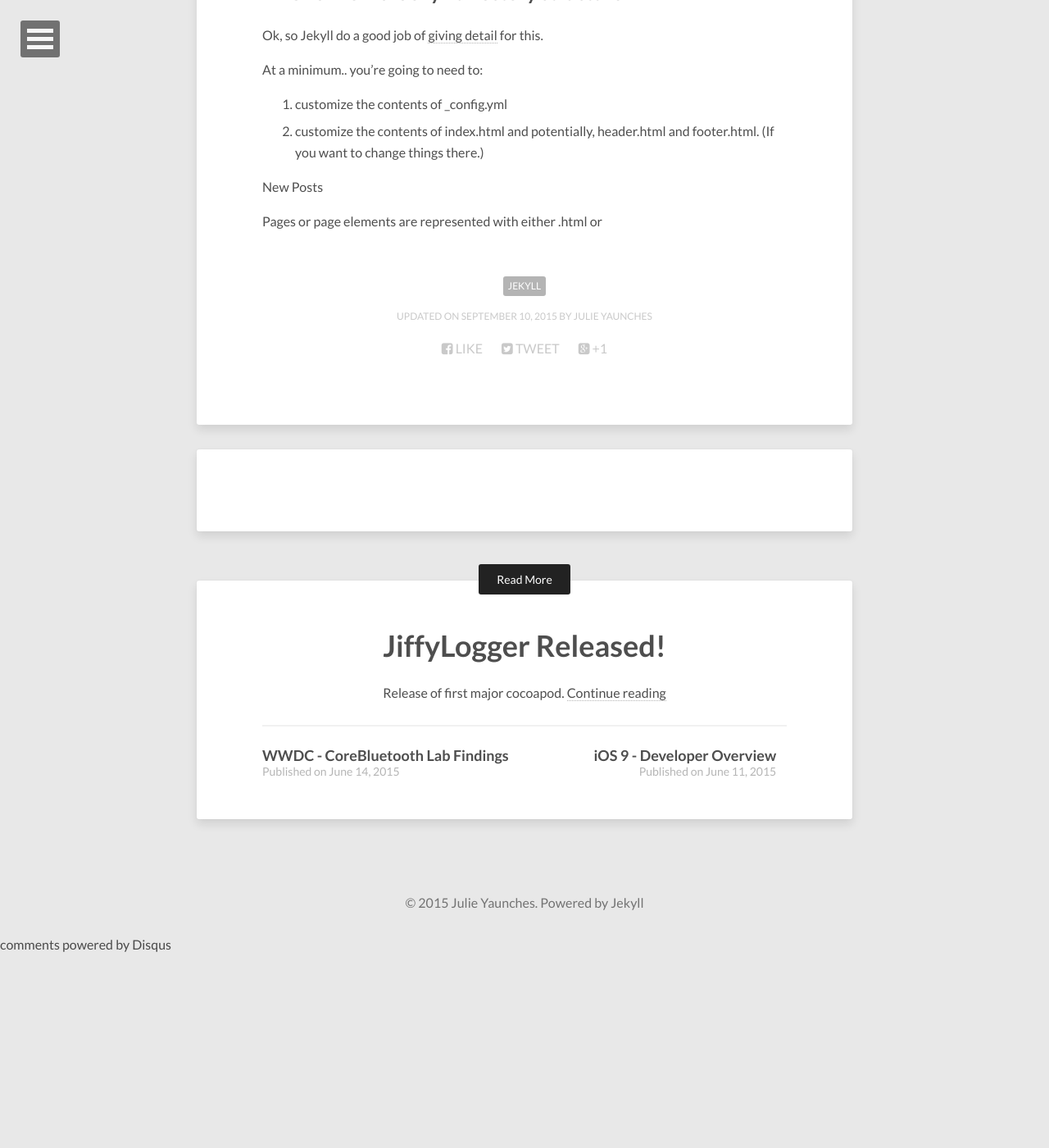
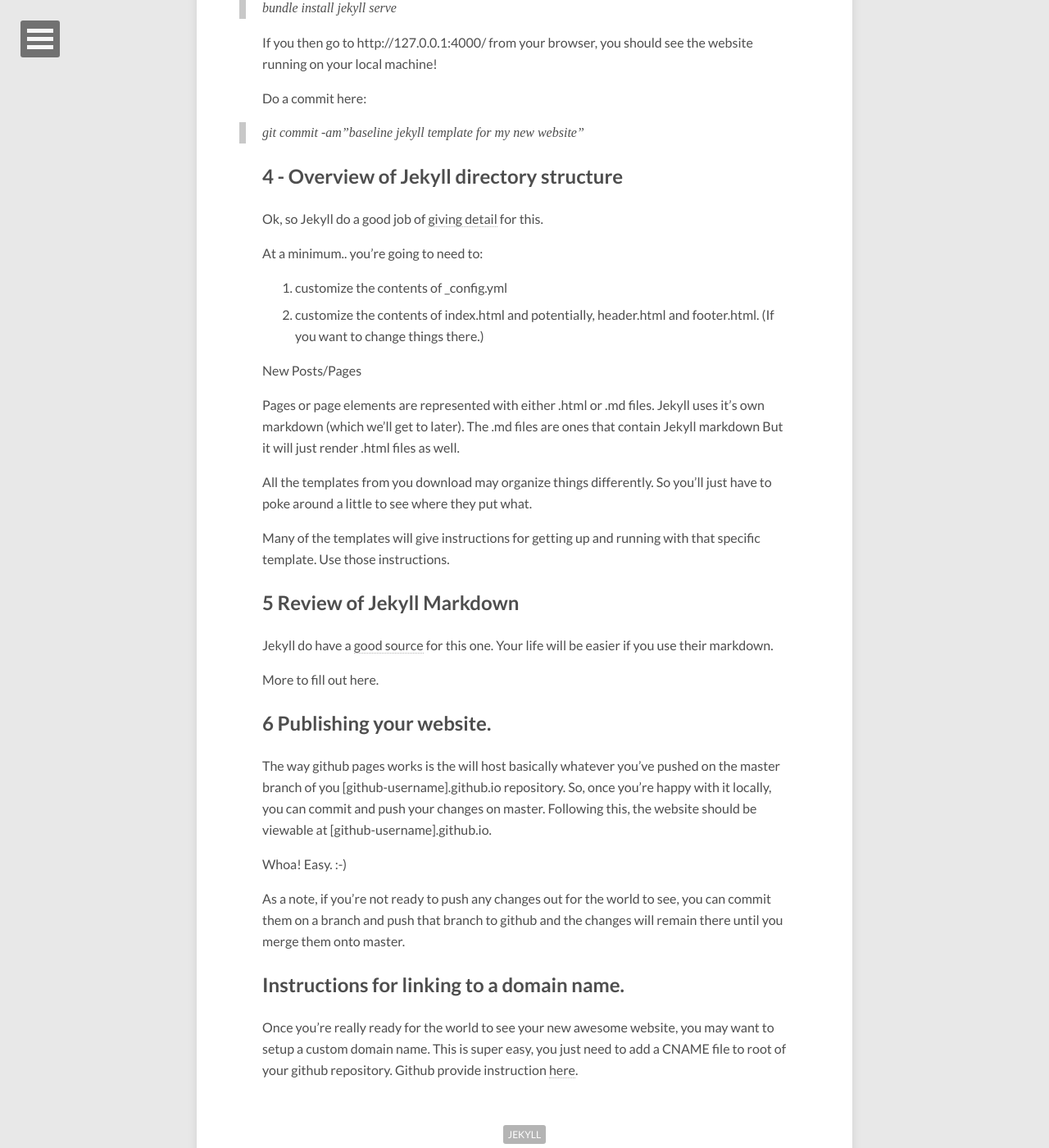
Before and after one commit to jyaunches/jyaunches.github.io, a Jekyll site: the page built from _posts/2015-10-30-jekyll-website-in-one-hour.md, in a window 1280 px wide and 1400 px high, scrolled down 1705 px. Shown: the whole window at 82% size. Built offline with Jekyll 4.4.1, drawn with Linux system fonts in a browser that asks for light colours; nearby versions of some CDN libraries; comment, search, counter and statistics services are not loaded; before the commit the page ends 2866 px from its top, so only the background shows below that; some of the changed text lies outside the part shown.

Commit message:
draft version of jekyll post

```diff
--- a/_posts/2015-10-30-jekyll-website-in-one-hour.md
+++ b/_posts/2015-10-30-jekyll-website-in-one-hour.md
@@ -5,9 +5,9 @@ description: "Up and running with Jekyll in 1 hour"
 modified: 2015-09-10
 tags: [Jekyll]
 image:
-  feature:
+  feature: jekyll-logo-light-solid.png
   credit:
-  creditlink:
+  creditlink: https://jekyll.github.io
 ---
 
 Get your Github pages/Jekyll website setup in 1 hour.
@@ -21,7 +21,7 @@ This post will cover how to:
 - setup github and your website's repository there
 - select an existing jekyll theme
 - overview the jekyll directory struction so that you can make updates to suit your needs
-- review basic jekyll markup
+- review basic jekyll markdown
 - overview publishing your website
 - instructions for linking your domain
 
@@ -69,6 +69,28 @@ At a minimum.. you're going to need to:
 1. customize the contents of _config.yml
 2. customize the contents of index.html and potentially, header.html and footer.html. (If you want to change things there.)
 
-New Posts
+New Posts/Pages
 
-Pages or page elements are represented with either .html or
+Pages or page elements are represented with either .html or .md files. Jekyll uses it's own markdown (which we'll get to later). The .md files are ones that contain Jekyll markdown But it will just render .html files as well.
+
+All the templates from you download may organize things differently. So you'll just have to poke around a little to see where they put what.
+
+Many of the templates will give instructions for getting up and running with that specific template. Use those instructions.
+
+##5 Review of Jekyll Markdown
+
+Jekyll do have a [good source](http://jekyllrb.com/docs/posts/) for this one. Your life will be easier if you use their markdown.
+
+More to fill out here.
+
+##6 Publishing your website.
+
+The way github pages works is the will host basically whatever you've pushed on the master branch of you [github-username].github.io repository. So, once you're happy with it locally, you can commit and push your changes on master. Following this, the website should be viewable at [github-username].github.io.
+
+Whoa! Easy. :-)
+
+As a note, if you're not ready to push any changes out for the world to see, you can commit them on a branch and push that branch to github and the changes will remain there until you merge them onto master.
+
+## Instructions for linking to a domain name.
+
+Once you're really ready for the world to see your new awesome website, you may want to setup a custom domain name. This is super easy, you just need to add a CNAME file to root of your github repository. Github provide instruction [here](https://help.github.com/articles/setting-up-a-custom-domain-with-github-pages/).
```
Also changed, not shown: images/jekyll-logo-light-solid.png (added).
